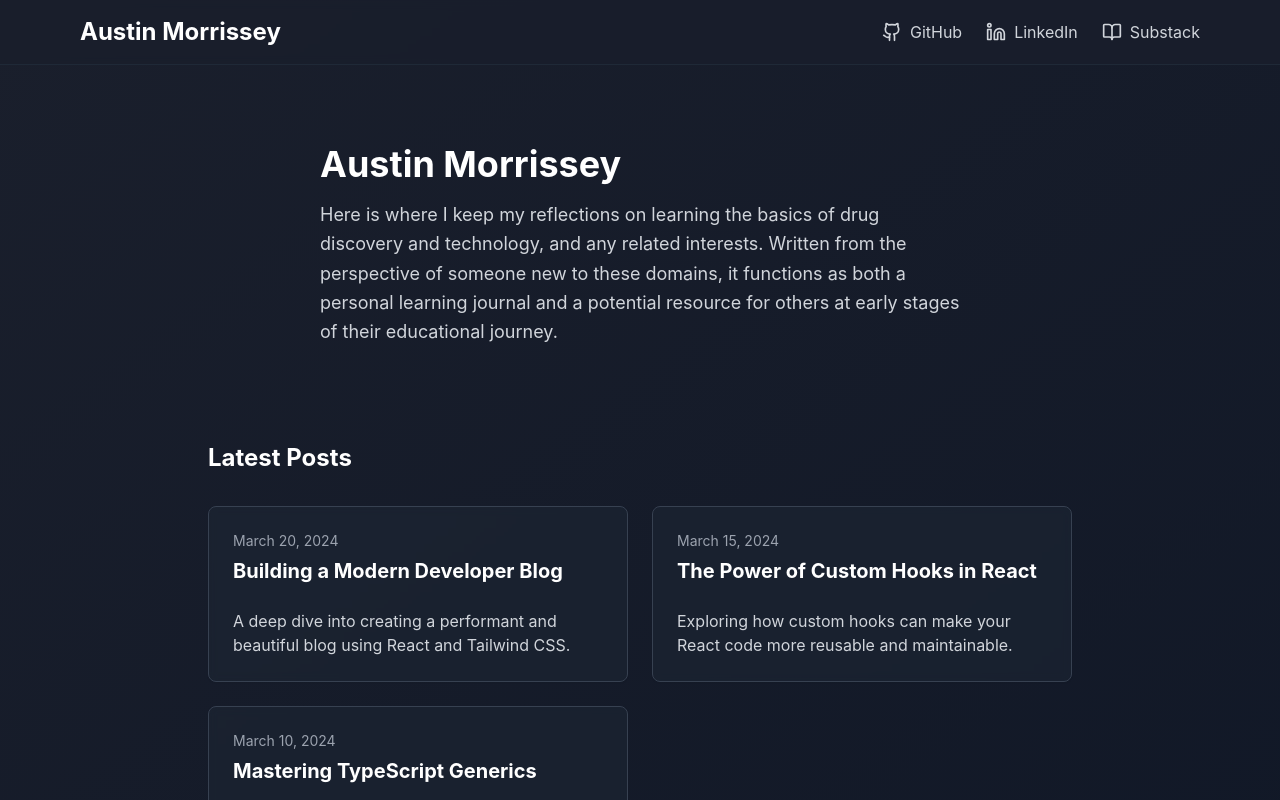
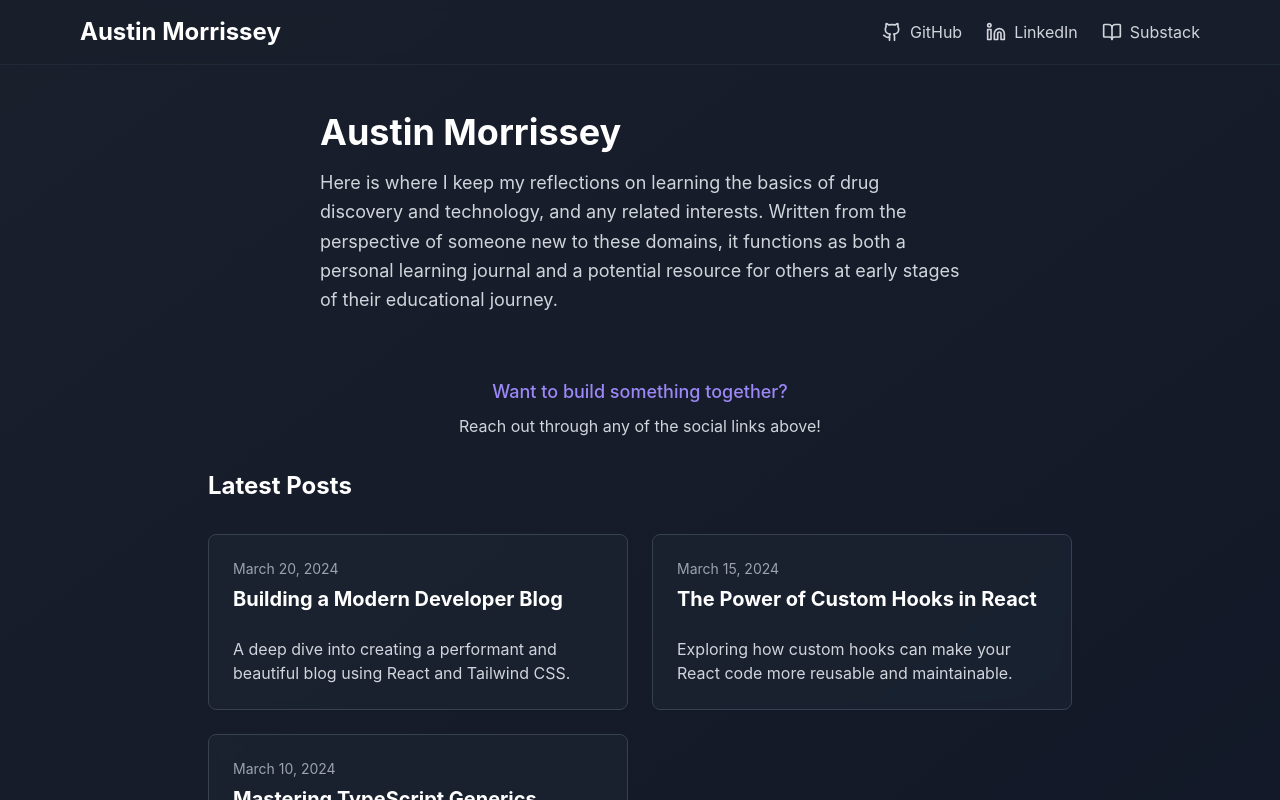
Before and after one commit to gvmfhy/gvmfhy.github.io, a React (Vite) app: page / in a window 1280 px wide. Shown: the top 800 px of the page. Built offline with nearby package versions, Linux system fonts and the light colour scheme.

Commit message:
Add collaboration invitation to main page
Reviewed the blog layout and added an invitation for collaboration on the main page, encouraging users to reach out for potential projects.
[skip gpt_engineer]

```diff
--- a/src/components/AboutSection.tsx
+++ b/src/components/AboutSection.tsx
@@ -6,12 +6,12 @@ export const AboutSection = () => {
       initial={{ opacity: 0, y: 20 }}
       animate={{ opacity: 1, y: 0 }}
       transition={{ duration: 0.5 }}
-      className="max-w-2xl mx-auto py-16 px-4"
+      className="max-w-2xl mx-auto py-8 px-4"
     >
       <h1 className="text-4xl font-inter font-bold text-white mb-4">
         Austin Morrissey
       </h1>
-      <p className="text-gray-300 text-lg mb-8 leading-relaxed">
+      <p className="text-gray-300 text-lg leading-relaxed">
         Here is where I keep my reflections on learning the basics of drug discovery and technology, and any related interests. Written from the perspective of someone new to these domains, it functions as both a personal learning journal and a potential resource for others at early stages of their educational journey.
       </p>
     </motion.section>
--- a/src/pages/Index.tsx
+++ b/src/pages/Index.tsx
@@ -1,6 +1,7 @@
 import { AboutSection } from "@/components/AboutSection";
 import { BlogPostCard } from "@/components/BlogPostCard";
 import { Header } from "@/components/Header";
+import { motion } from "framer-motion";
 
 const BLOG_POSTS = [
   {
@@ -26,6 +27,15 @@ const Index = () => {
       <Header />
       <div className="pt-20">
         <AboutSection />
+        <motion.div
+          initial={{ opacity: 0, y: 20 }}
+          animate={{ opacity: 1, y: 0 }}
+          transition={{ duration: 0.5, delay: 0.2 }}
+          className="max-w-4xl mx-auto px-4 py-8 text-center"
+        >
+          <p className="text-blog-primary text-lg font-medium mb-2">Want to build something together?</p>
+          <p className="text-gray-300">Reach out through any of the social links above!</p>
+        </motion.div>
         <main className="max-w-4xl mx-auto px-4 pb-16">
           <h2 className="text-2xl font-inter font-bold text-white mb-8">
             Latest Posts
```
